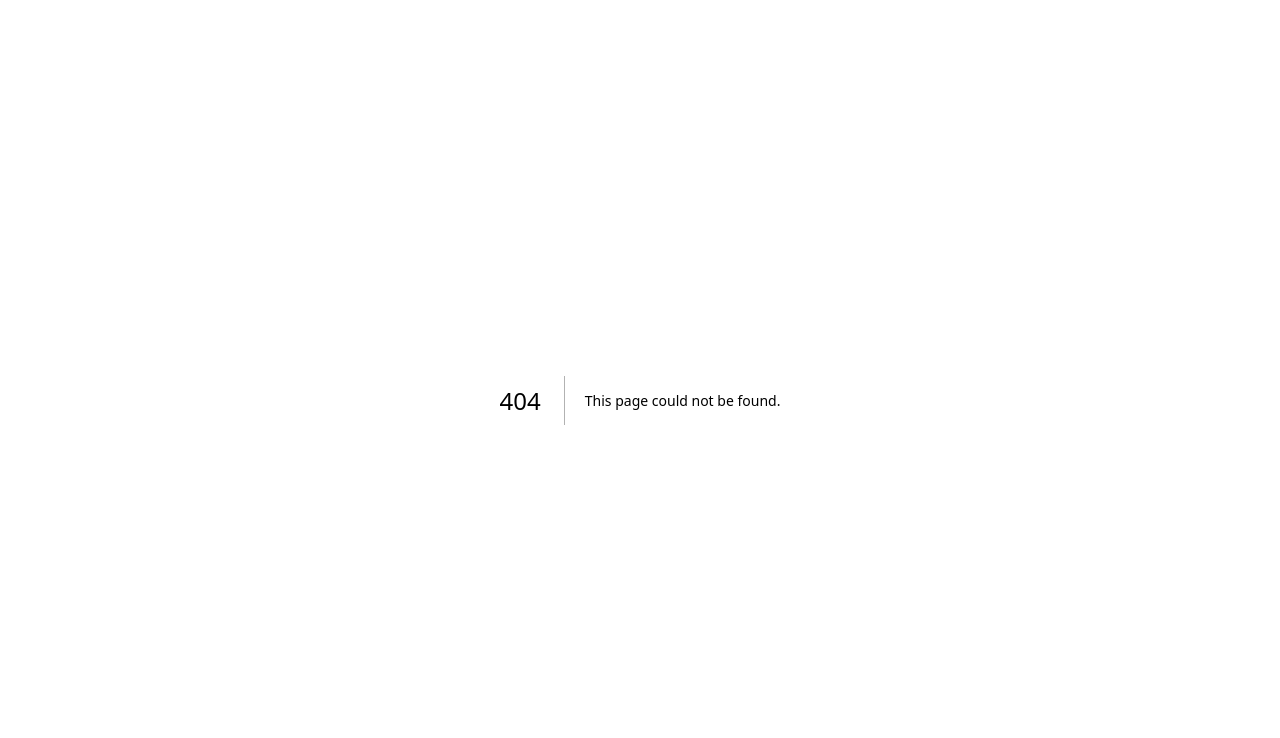
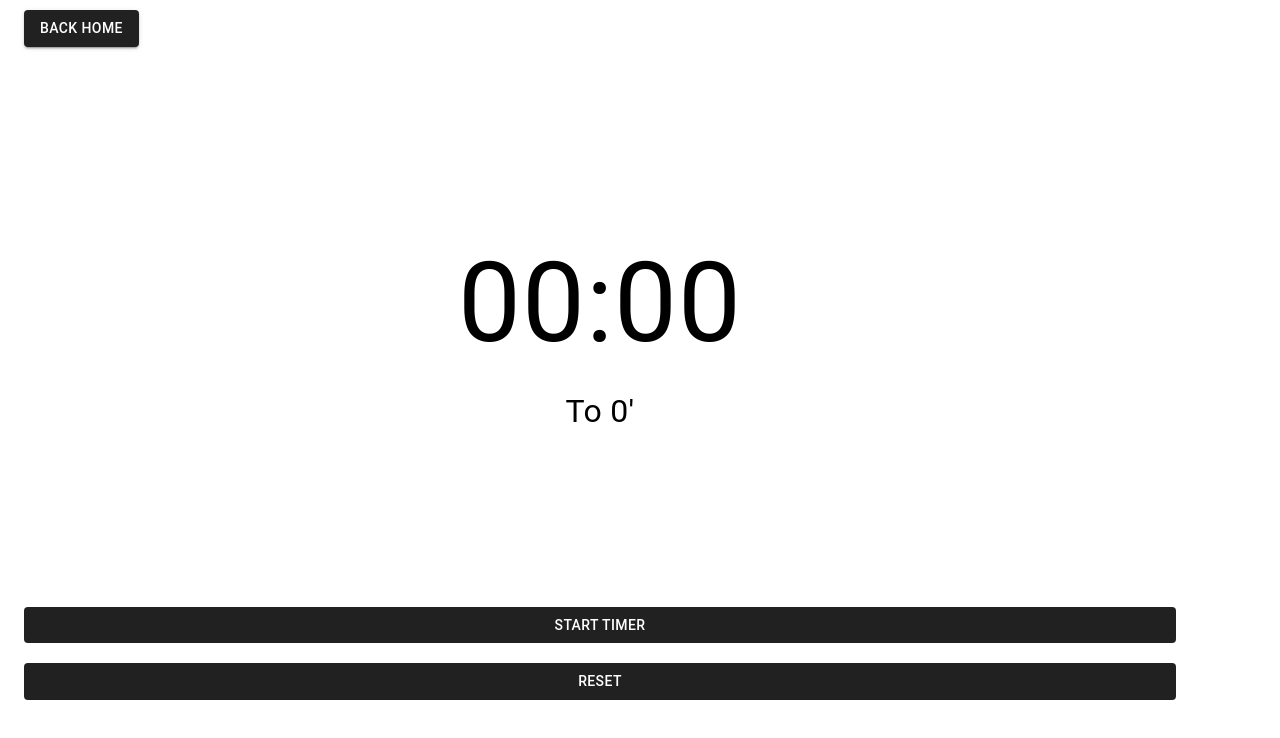
Before and after one commit to delfigica/crosstime, a Next.js app: page /amrap in a window 1280 px wide. Before the commit this address had no page. Shown: the top 738 px of the page. Built offline with nearby package versions, Linux system fonts and the light colour scheme.

Commit message:
amrap page

```diff
--- /dev/null
+++ b/src/app/amrap/page.js
@@ -0,0 +1,78 @@
+"use client";
+import React, { useEffect, useState } from "react";
+import { useSearchParams } from "next/navigation";
+
+import { Box, Button, Container, Typography } from "@mui/material";
+import { BackHome } from "../components/BackHome";
+import { buttonDisable, buttonStyle } from "../styles";
+
+export default function Amrap() {
+  const params = useSearchParams();
+
+  const duration = params.get("duration") * 60;
+
+  const [time, setTime] = useState(0);
+  const [isRunning, setIsRunning] = useState(false);
+
+  useEffect(() => {
+    if (!isRunning) return;
+
+    const interval = setInterval(() => {
+      setTime((prev) => {
+        if (prev + 1 >= duration) {
+          clearInterval(interval);
+          return duration;
+        }
+        return prev + 1;
+      });
+    }, 1000);
+
+    return () => clearInterval(interval);
+  }, [isRunning, duration]);
+
+  const handleStartPause = () => {
+    if (time >= duration) return;
+    setIsRunning((prev) => !prev);
+  };
+
+  const handleReset = () => {
+    setIsRunning(false);
+    setTime(0);
+  };
+
+  const minutes = Math.floor(time / 60)
+    .toString()
+    .padStart(2, "0");
+
+  const seconds = (time % 60).toString().padStart(2, "0");
+
+  return (
+    <Container sx={{ margin: "10px 0px" }}>
+      <BackHome />
+
+      <Box
+        sx={{
+          height: "70vh",
+          display: "flex",
+          alignItems: "center",
+          justifyContent: "center",
+          flexDirection: 'column'
+        }}
+      >
+        <Typography sx={{ fontSize: "7em" }}>
+          {minutes}:{seconds}
+        </Typography>
+        <Typography sx={{ fontSize: '2em'}}>To {duration / 60}&apos;</Typography>
+      </Box>
+      <Button
+        sx={isRunning ? buttonDisable : buttonStyle}
+        fullWidth
+        onClick={handleStartPause}
+      >
+       {isRunning ? 'Stop timer' : 'Start Timer'}
+      </Button>
+
+      <Button onClick={handleReset} sx={{...buttonStyle, margin:'20px 0px'}} fullWidth >Reset</Button>
+    </Container>
+  );
+}
--- /dev/null
+++ b/src/app/components/BackHome.js
@@ -0,0 +1,14 @@
+import { Button } from '@mui/material'
+import Link from 'next/link'
+import React from 'react'
+import { buttonStyle } from '../styles'
+
+export const BackHome = () => {
+  return (
+    <Link href={"/"}>
+        <Button variant="contained" sx={buttonStyle }>
+          Back home
+        </Button>
+      </Link>
+  )
+}
```
Also changed, not shown: src/app/configuration/page.js (+2 -5 lines).
